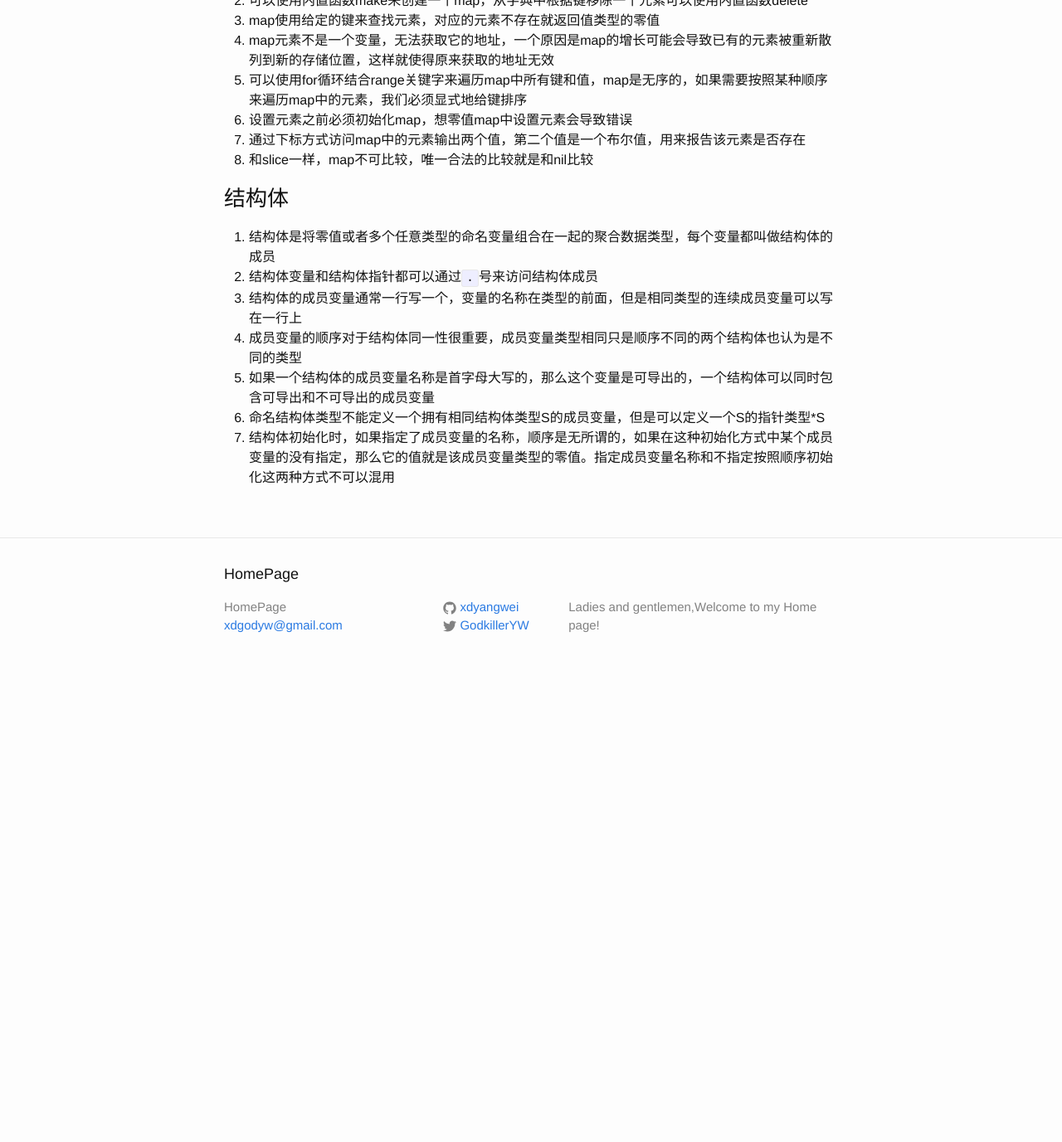
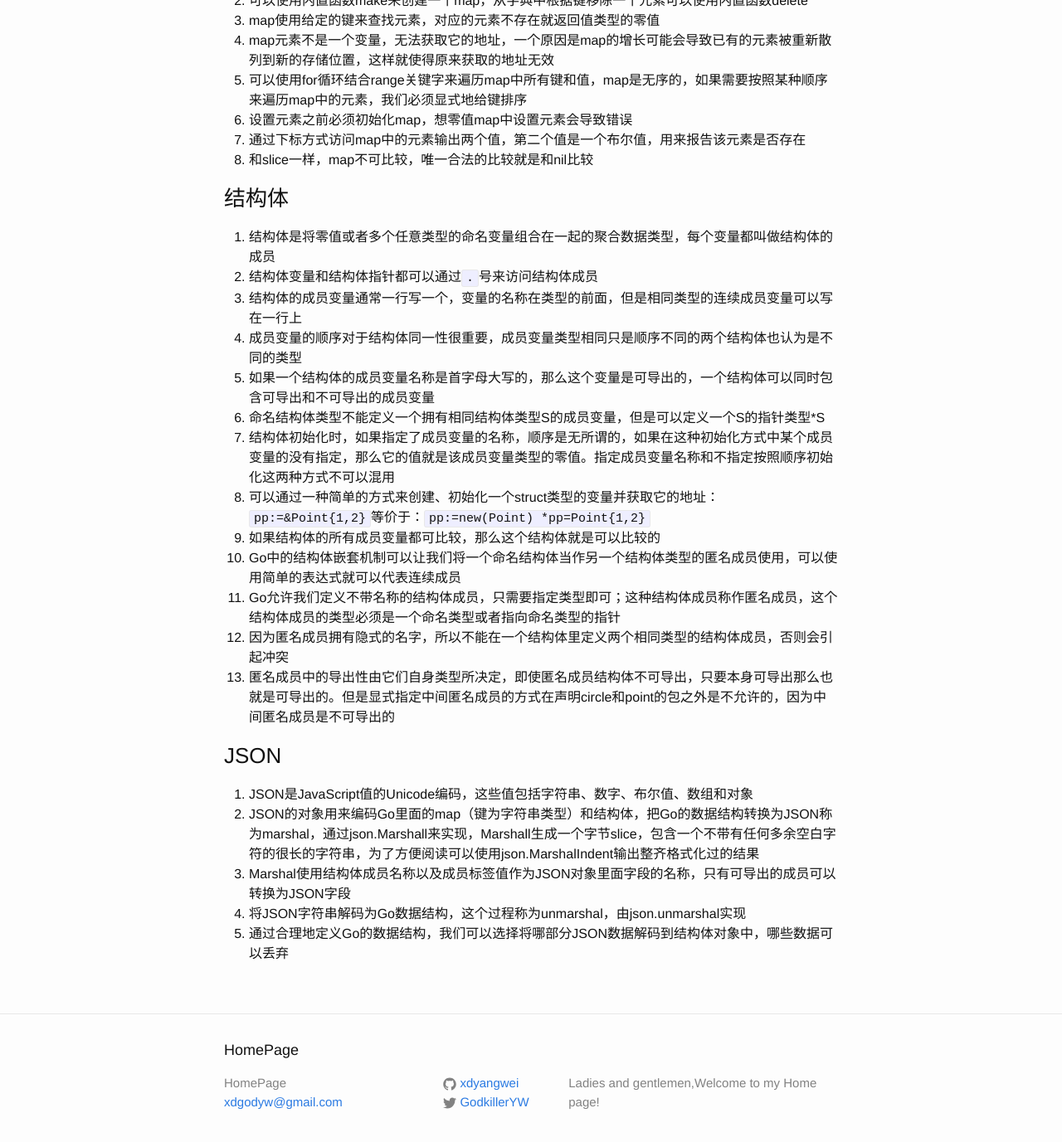
Before and after one commit to xdyangwei/xdyangwei.github.io, a Jekyll site: the page built from _posts/2019-11-5-Golang数据类型.md, in a window 1280 px wide and 1400 px high, scrolled down 2970 px. Shown: the top 1377 px of the window at 83% size. Built offline with Jekyll 4.4.1, drawn with Linux system fonts in a browser that asks for light colours; our own code applies the rules of GitHub Pages for plain Markdown files; before the commit the page ends 3796 px from its top, so only the background shows below that.

Commit message:
add the tips of json encode and decode in Go

```diff
--- a/_posts/2019-11-5-Golang数据类型.md
+++ b/_posts/2019-11-5-Golang数据类型.md
@@ -73,3 +73,16 @@
 5. 如果一个结构体的成员变量名称是首字母大写的，那么这个变量是可导出的，一个结构体可以同时包含可导出和不可导出的成员变量
 6. 命名结构体类型不能定义一个拥有相同结构体类型S的成员变量，但是可以定义一个S的指针类型*S
 7. 结构体初始化时，如果指定了成员变量的名称，顺序是无所谓的，如果在这种初始化方式中某个成员变量的没有指定，那么它的值就是该成员变量类型的零值。指定成员变量名称和不指定按照顺序初始化这两种方式不可以混用
+8. 可以通过一种简单的方式来创建、初始化一个struct类型的变量并获取它的地址：`pp:=&Point{1,2}`等价于：`pp:=new(Point) *pp=Point{1,2}`
+9. 如果结构体的所有成员变量都可比较，那么这个结构体就是可以比较的
+10. Go中的结构体嵌套机制可以让我们将一个命名结构体当作另一个结构体类型的匿名成员使用，可以使用简单的表达式就可以代表连续成员
+11. Go允许我们定义不带名称的结构体成员，只需要指定类型即可；这种结构体成员称作匿名成员，这个结构体成员的类型必须是一个命名类型或者指向命名类型的指针
+12. 因为匿名成员拥有隐式的名字，所以不能在一个结构体里定义两个相同类型的结构体成员，否则会引起冲突
+13. 匿名成员中的导出性由它们自身类型所决定，即使匿名成员结构体不可导出，只要本身可导出那么也就是可导出的。但是显式指定中间匿名成员的方式在声明circle和point的包之外是不允许的，因为中间匿名成员是不可导出的
+
+### JSON
+1. JSON是JavaScript值的Unicode编码，这些值包括字符串、数字、布尔值、数组和对象
+2. JSON的对象用来编码Go里面的map（键为字符串类型）和结构体，把Go的数据结构转换为JSON称为marshal，通过json.Marshall来实现，Marshall生成一个字节slice，包含一个不带有任何多余空白字符的很长的字符串，为了方便阅读可以使用json.MarshalIndent输出整齐格式化过的结果
+3. Marshal使用结构体成员名称以及成员标签值作为JSON对象里面字段的名称，只有可导出的成员可以转换为JSON字段
+4. 将JSON字符串解码为Go数据结构，这个过程称为unmarshal，由json.unmarshal实现
+5. 通过合理地定义Go的数据结构，我们可以选择将哪部分JSON数据解码到结构体对象中，哪些数据可以丢弃
```
